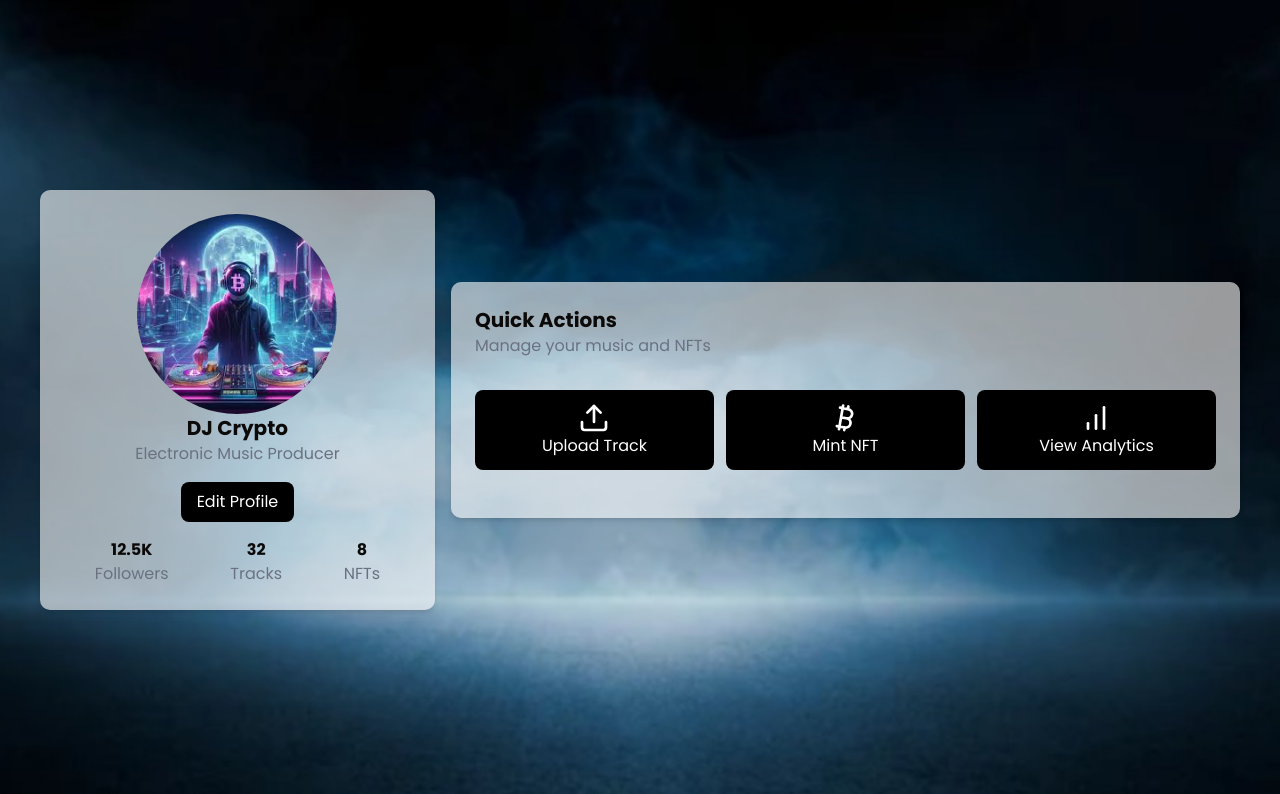
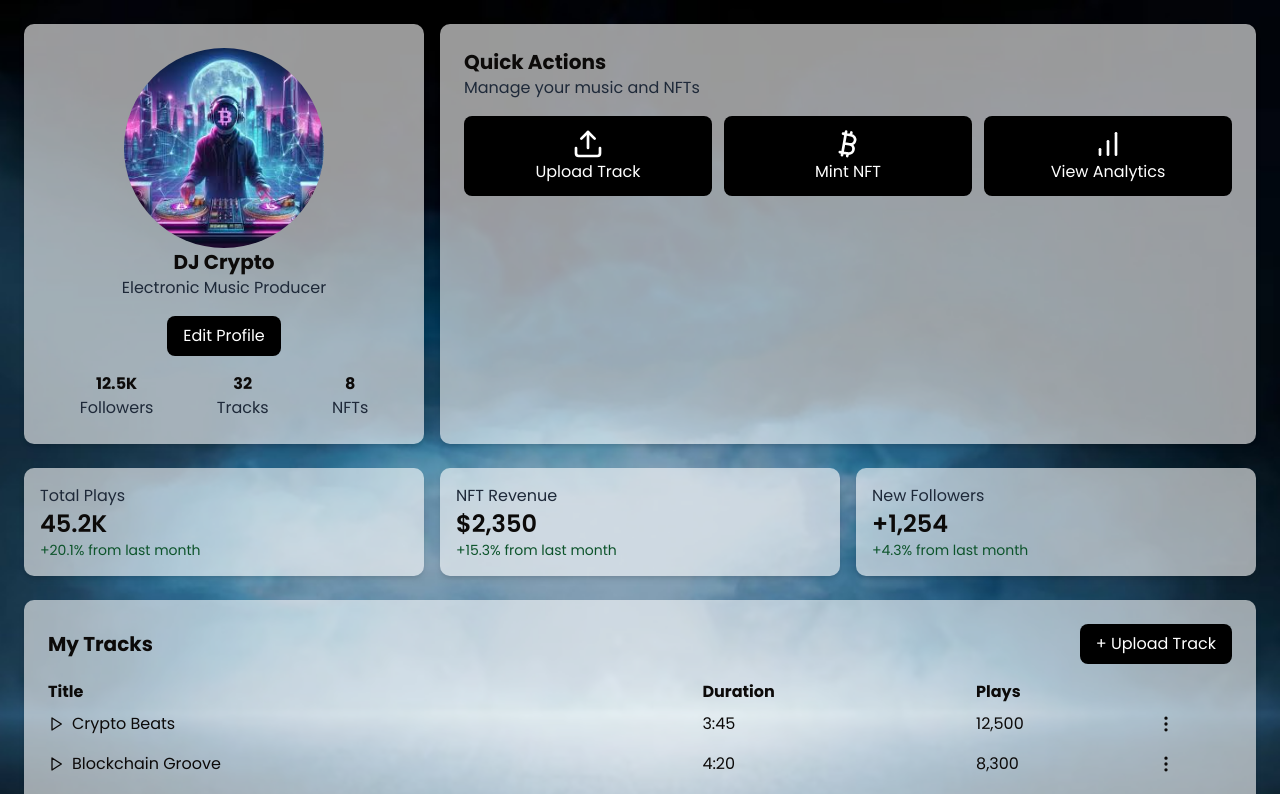
Before and after one commit to HARISH130505/SoundBloc, a Next.js app: page /artist/dashboard in a window 1280 px wide. Shown: the top 794 px of the page. Built offline with nearby package versions, Linux system fonts and the light colour scheme.

Commit message:
new commit

```diff
--- a/app/artist/dashboard/page.tsx
+++ b/app/artist/dashboard/page.tsx
@@ -1,12 +1,21 @@
-import { BarChart, Bitcoin, Upload } from "lucide-react";
+'use client';
+import { BarChart, Bitcoin, Upload, Play, MoreVertical } from "lucide-react";
 import React from "react";
 import Image from "next/image";
 import Link from "next/link";
 
-const page = () => {
+const Dashboard = () => {
+  const scrollToAnalytics = () => {
+    const analyticsSection = document.getElementById("analytics-section");
+    if (analyticsSection) {
+      analyticsSection.scrollIntoView({ behavior: "smooth" });
+    }
+  };
+
   return (
-    <div className="min-h-screen flex flex-col justify-center items-center md:flex-row gap-4 px-10">
-      <div className="bg-[rgba(255,255,255,0.6)] shadow-md rounded-lg p-6 w-full md:w-1/3">
+    <div className="min-h-screen p-6">
+      <div className="grid grid-cols-1 md:grid-cols-3 gap-4">
+        <div className="bg-[rgba(255,255,255,0.6)] p-6 rounded-lg shadow-md">
           <div className="flex flex-col items-center">
             <Image
               src="/dj.jpeg"
@@ -15,9 +24,8 @@ const page = () => {
               height={200}
               className="rounded-full"
             />
-
             <h2 className="text-xl font-bold">DJ Crypto</h2>
-          <p className="text-gray-500">Electronic Music Producer</p>
+            <p className="text-gray-800">Electronic Music Producer</p>
             <button className="mt-4 px-4 py-2 bg-black text-white rounded-md">
               Edit Profile
             </button>
@@ -25,24 +33,23 @@ const page = () => {
           <div className="mt-4 flex justify-around text-center">
             <div>
               <p className="font-bold">12.5K</p>
-            <p className="text-gray-500">Followers</p>
+              <p className="text-gray-800">Followers</p>
             </div>
             <div>
               <p className="font-bold">32</p>
-            <p className="text-gray-500">Tracks</p>
+              <p className="text-gray-800">Tracks</p>
             </div>
             <div>
               <p className="font-bold">8</p>
-            <p className="text-gray-500">NFTs</p>
+              <p className="text-gray-800">NFTs</p>
             </div>
           </div>
         </div>
 
-      <div className="bg-[rgba(255,255,255,0.6)] shadow-md rounded-lg p-6 w-full md:w-2/3">
+        <div className="bg-[rgba(255,255,255,0.6)] p-6 rounded-lg shadow-md col-span-2">
           <h2 className="text-xl font-bold">Quick Actions</h2>
-        <p className="text-gray-500 mb-4">Manage your music and NFTs</p>
-        <div className="flex flex-col sm:flex-row justify-between py-4 space-x-3 space-y-2 sm:gap-0">
-          <div className="w-full">
+          <p className="text-gray-800 mb-4">Manage your music and NFTs</p>
+          <div className="grid grid-cols-3 gap-3">
             <Link href="/artist/dashboard/upload" className="w-full">
               <button
                 className="px-4 py-2 h-20 bg-black text-white rounded-md flex flex-col justify-center items-center transition-transform hover:scale-105 cursor-pointer w-full"
@@ -51,8 +58,6 @@ const page = () => {
                 <span>Upload Track</span>
               </button>
             </Link>
-          </div>
-          <div className="w-full">
             <Link href="/artist/dashboard/mint" className="w-full">
               <button
                 className="px-4 py-2 h-20 bg-black text-white rounded-md flex flex-col justify-center items-center transition-transform hover:scale-105 cursor-pointer w-full"
@@ -61,9 +66,8 @@ const page = () => {
                 <span>Mint NFT</span>
               </button>
             </Link>
-          </div>
-          <div className="w-full">
             <button
+              onClick={scrollToAnalytics}
               className="px-4 py-2 h-20 bg-black text-white rounded-md flex flex-col justify-center items-center transition-transform hover:scale-105 cursor-pointer w-full"
             >
               <BarChart className="h-8 w-8" />
@@ -72,8 +76,71 @@ const page = () => {
           </div>
         </div>
       </div>
+
+      <div id="analytics-section" className="grid grid-cols-1 md:grid-cols-3 gap-4 mt-6">
+        <div className="bg-[rgba(255,255,255,0.6)] p-4 rounded-lg shadow-md">
+          <h3 className="text-gray-800">Total Plays</h3>
+          <p className="text-2xl font-semibold">45.2K</p>
+          <p className="text-sm text-green-900">+20.1% from last month</p>
+        </div>
+        <div className="bg-[rgba(255,255,255,0.6)] p-4 rounded-lg shadow-md">
+          <h3 className="text-gray-800">NFT Revenue</h3>
+          <p className="text-2xl font-semibold">$2,350</p>
+          <p className="text-sm text-green-900">+15.3% from last month</p>
+        </div>
+        <div className="bg-[rgba(255,255,255,0.6)] p-4 rounded-lg shadow-md">
+          <h3 className="text-gray-800">New Followers</h3>
+          <p className="text-2xl font-semibold">+1,254</p>
+          <p className="text-sm text-green-900">+4.3% from last month</p>
+        </div>
+      </div>
+
+      <div className="bg-[rgba(255,255,255,0.6)] p-6 rounded-lg shadow-md mt-6">
+        <div className="flex justify-between items-center">
+          <h2 className="text-xl font-bold">My Tracks</h2>
+          <button className="cursor-pointer px-4 py-2 bg-black text-white rounded-md flex items-center gap-2">
+            + Upload Track
+          </button>
+        </div>
+        <table className="w-full mt-4">
+          <thead>
+            <tr>
+              <th className="text-left">Title</th>
+              <th className="text-left">Duration</th>
+              <th className="text-left">Plays</th>
+              <th></th>
+            </tr>
+          </thead>
+          <tbody>
+            {[
+              { title: "Crypto Beats", duration: "3:45", plays: "12,500" },
+              { title: "Blockchain Groove", duration: "4:20", plays: "8,300" },
+              { title: "Digital Dreams", duration: "2:55", plays: "15,200" },
+              { title: "Web3 Wonders", duration: "3:30", plays: "6,700" },
+              { title: "NFT Nightlife", duration: "5:10", plays: "9,400" },
+            ].map((track, index) => (
+              <tr
+                key={index}
+                className="hover:bg-white transition cursor-pointer duration-200"
+              >
+                <td className="py-2 flex items-center gap-2">
+                  <Play className="w-4 h-4" />
+                  <div>
+                    <p>{track.title}</p>
+                  </div>
+                </td>
+                <td className="py-2">{track.duration}</td>
+                <td className="py-2">{track.plays}</td>
+                <td className="py-2 text-right">
+                  <MoreVertical className="w-5 h-5 cursor-pointer" />
+                </td>
+              </tr>
+            ))}
+          </tbody>
+        </table>
+      </div>
     </div>
   );
 };
 
-export default page;
+export default Dashboard;
```
Lines whose indentation alone changed are shown as unchanged.
